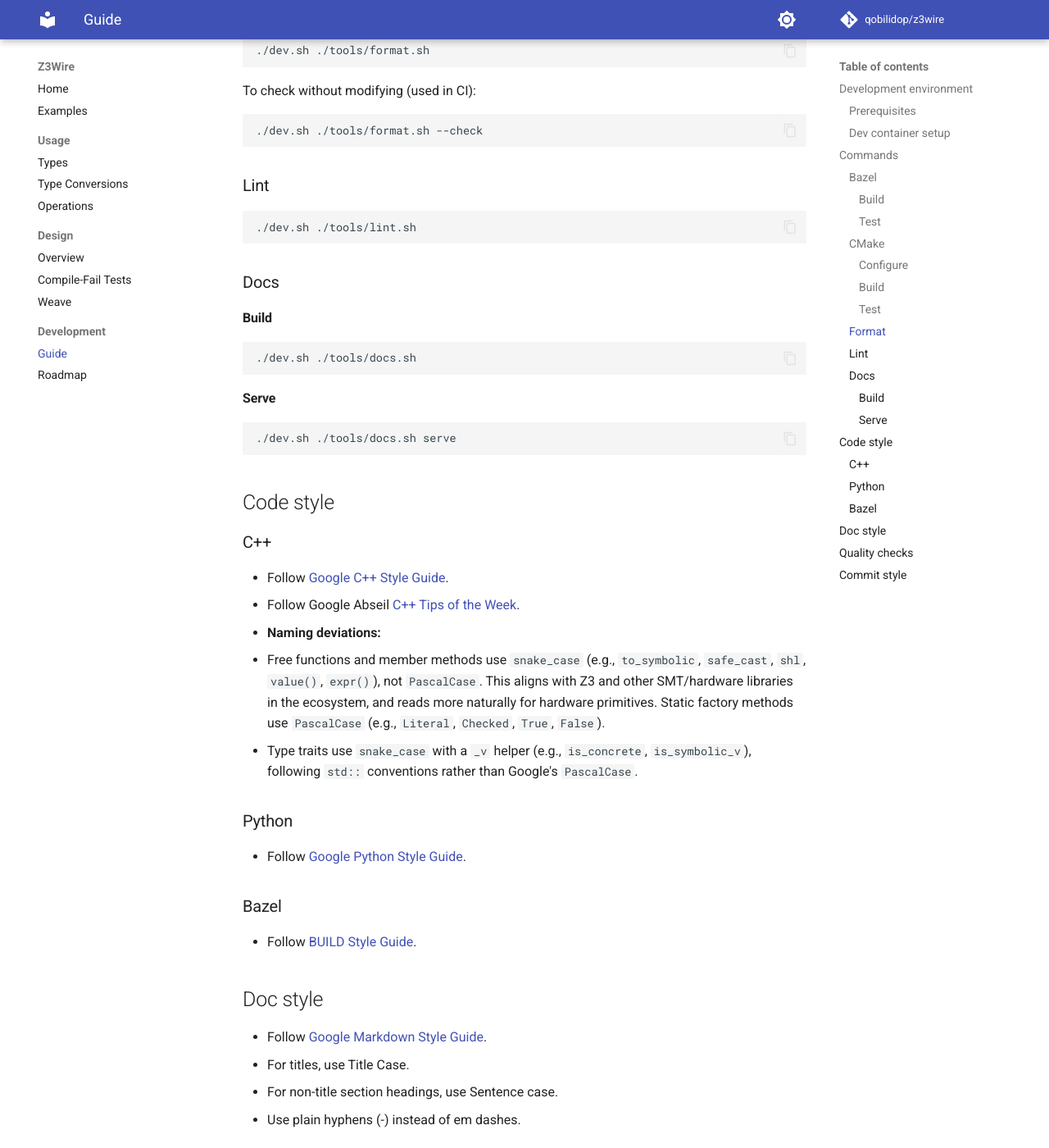
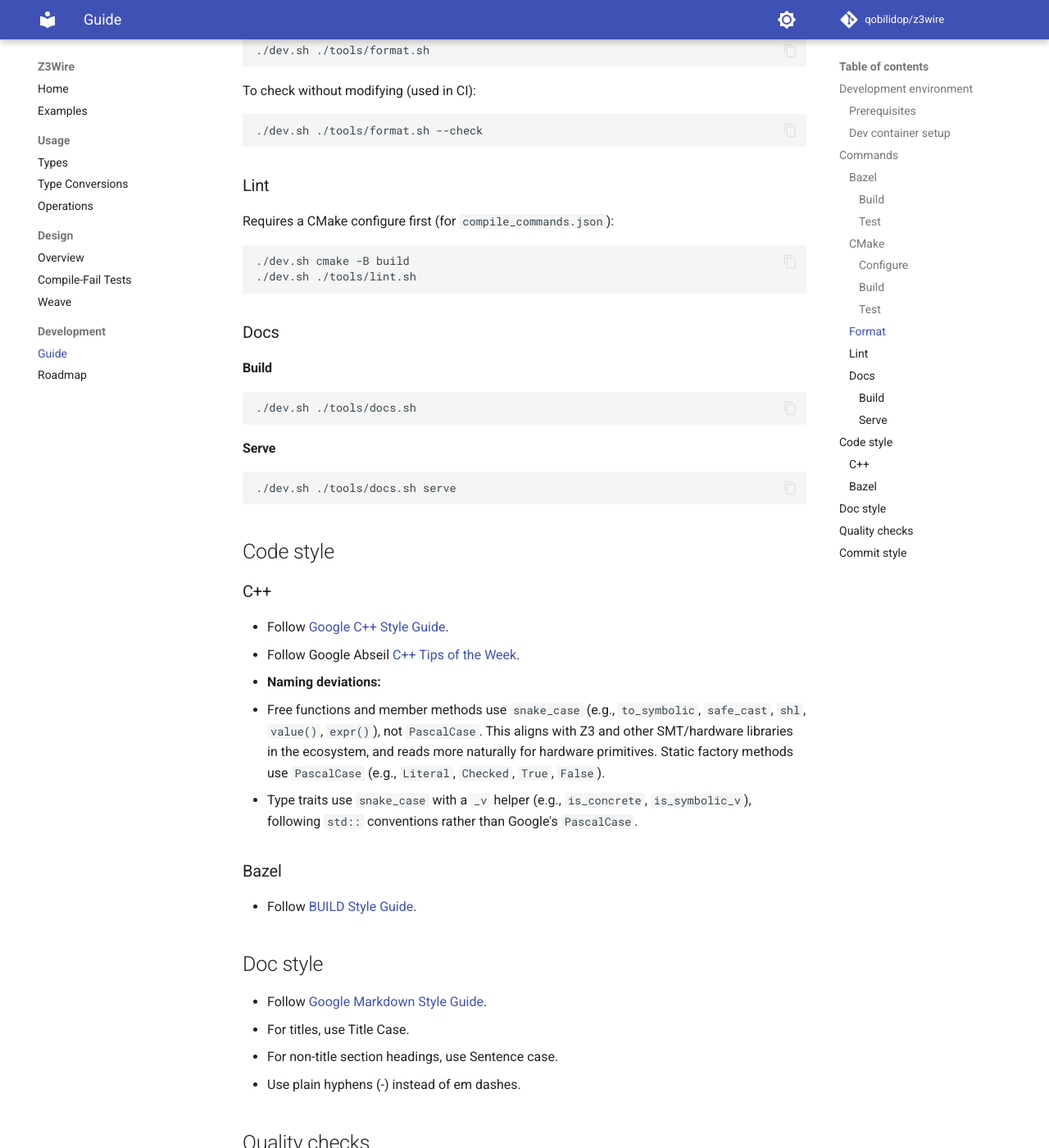
Before and after one commit to qobilidop/z3wire, an MkDocs documentation site: the page built from docs/dev/guide.md, in a window 1280 px wide and 1400 px high, scrolled down 1446 px. Shown: the whole window at 82% size. Built offline with MkDocs 1.6.1 and Material for MkDocs 9.7.7, drawn with Linux system fonts in a browser that asks for light colours; comment, search, counter and statistics services are not loaded.

Commit message:
Switch lint to CMake compile_commands.json
Replace the manual Bazel-based compile_commands.json generation with
CMake's CMAKE_EXPORT_COMPILE_COMMANDS. This lets clang-tidy and
include-cleaner lint all files including weave (previously excluded).

Also:
- Fix all clang-tidy issues in weave files (braces, .contains(),
  enum base types, cognitive complexity via refactoring)
- Add check_test and usage examples to CMake build
- Add --host_cxxopt for C++20 in Bazel exec configuration
- Exclude generated .pb.h from clang-tidy header filter
- Remove stale Python style section from dev guide

Co-Authored-By: Claude Opus 4.6 (1M context) <noreply@anthropic.com>

````diff
--- a/CMakeLists.txt
+++ b/CMakeLists.txt
@@ -3,6 +3,7 @@ project(z3wire LANGUAGES CXX)
 
 set(CMAKE_CXX_STANDARD 20)
 set(CMAKE_CXX_STANDARD_REQUIRED ON)
+set(CMAKE_EXPORT_COMPILE_COMMANDS ON)
 
 # Locate the pre-built Z3 installed in the dev container (see Dockerfile).
 find_path(Z3_INCLUDE_DIR NAMES z3++.h REQUIRED)
--- a/docs/dev/guide.md
+++ b/docs/dev/guide.md
@@ -74,7 +74,10 @@ To check without modifying (used in CI):
 
 ### Lint
 
+Requires a CMake configure first (for `compile_commands.json`):
+
 ```sh
+./dev.sh cmake -B build
 ./dev.sh ./tools/lint.sh
 ```
 
@@ -109,11 +112,6 @@ To check without modifying (used in CI):
     `is_symbolic_v`), following `std::` conventions rather than Google's
     `PascalCase`.
 
-### Python
-
-- Follow
-  [Google Python Style Guide](https://google.github.io/styleguide/pyguide.html).
-
 ### Bazel
 
 - Follow [BUILD Style Guide](https://bazel.build/build/style-guide).
@@ -134,6 +132,7 @@ Before commit, ALWAYS run the following commands and fix any issues you see:
 ./dev.sh bazel build //...
 ./dev.sh bazel test //...
 
+./dev.sh cmake -B build
 ./dev.sh ./tools/lint.sh
 ./dev.sh ./tools/docs.sh
 
````
Also changed, not shown: 10 other files.
